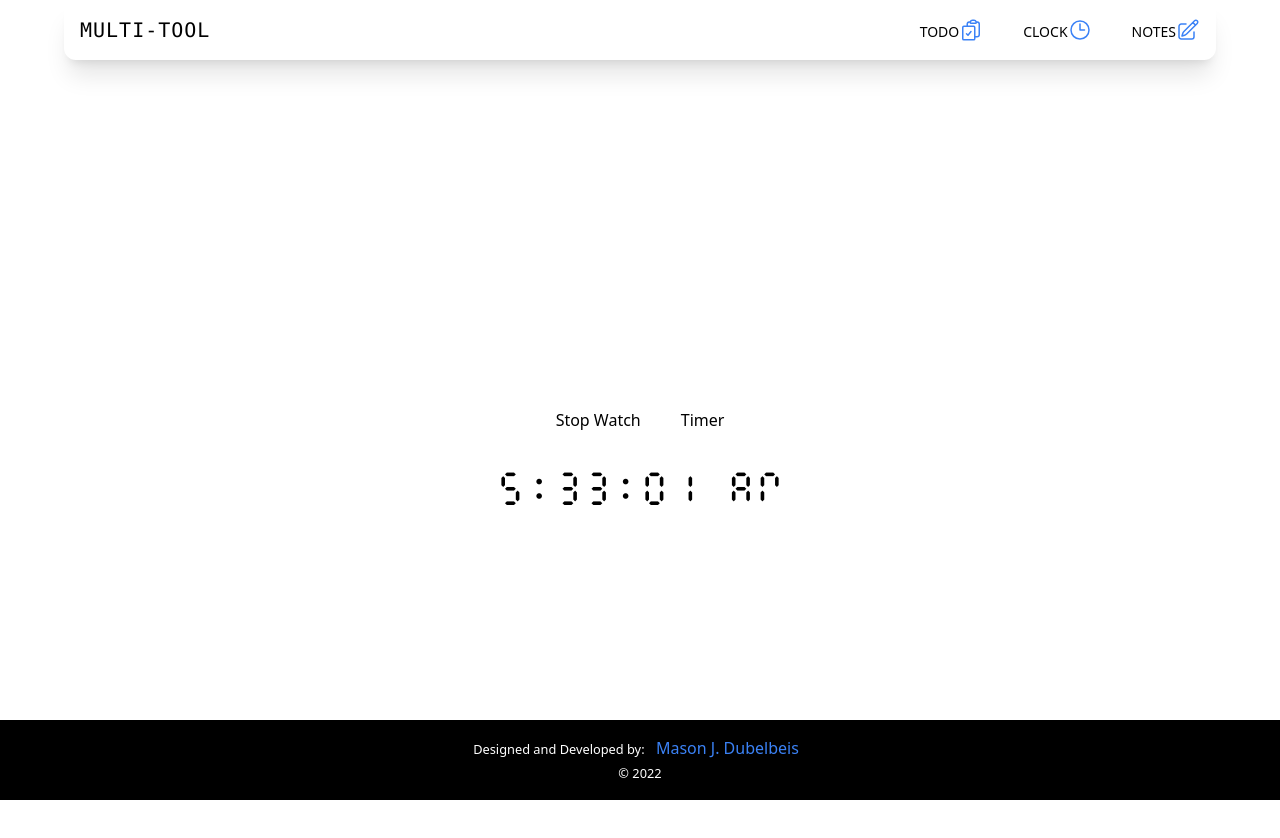
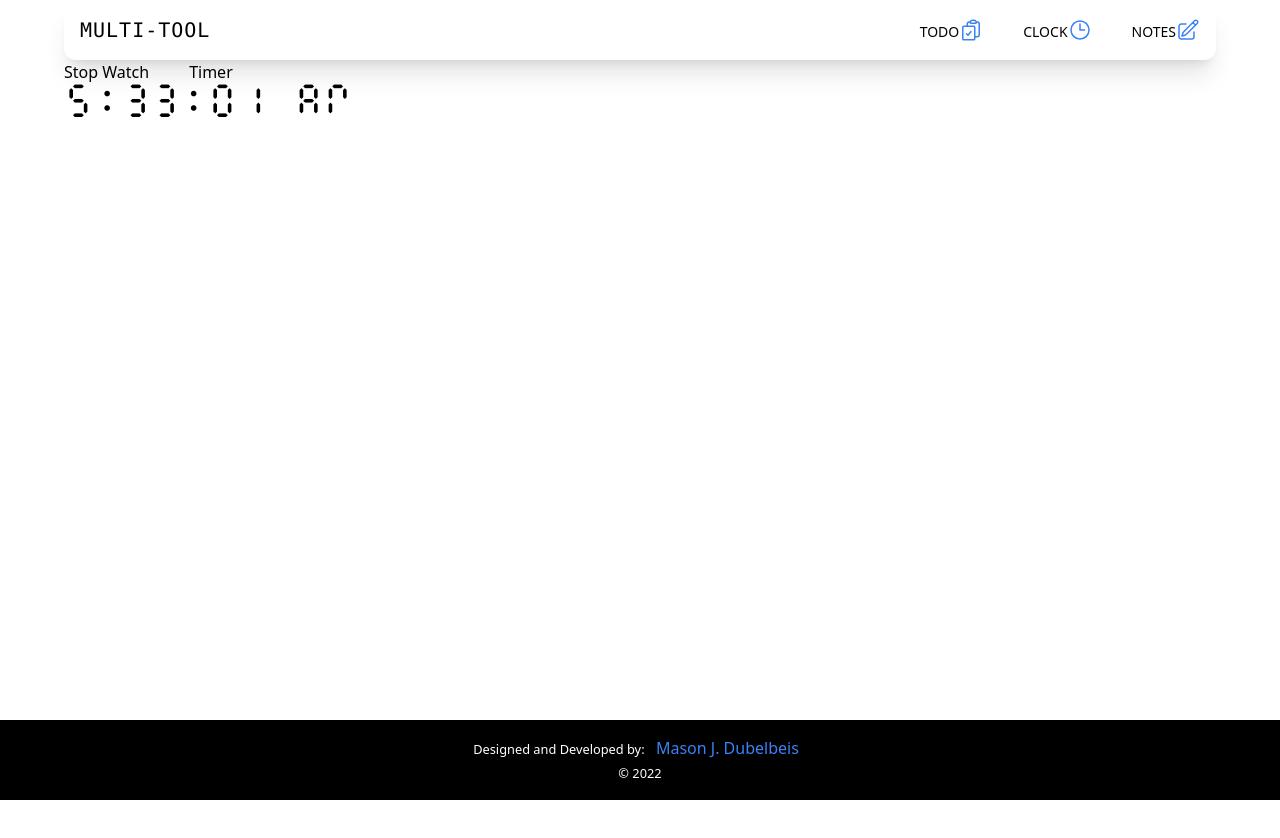
Before and after one commit to mdubelbeis/alarm-clock, a React (Vite) app: page /clock in a window 1280 px wide. Shown: the top 838 px of the page. Built offline with nearby package versions, Linux system fonts and the light colour scheme.

Commit message:
changed width

```diff
--- a/src/pages/Clock/Clock.tsx
+++ b/src/pages/Clock/Clock.tsx
@@ -16,7 +16,7 @@ import Time from "../../components/ui/Time";
 
 const Clock: React.FC = () => {
   return (
-    <div className="text-black flex flex-col justify-center items-center h-screen gap-10">
+    <div className="h-screen w-full mx-auto">
       <ClockNav />
       <Time />
     </div>
```
